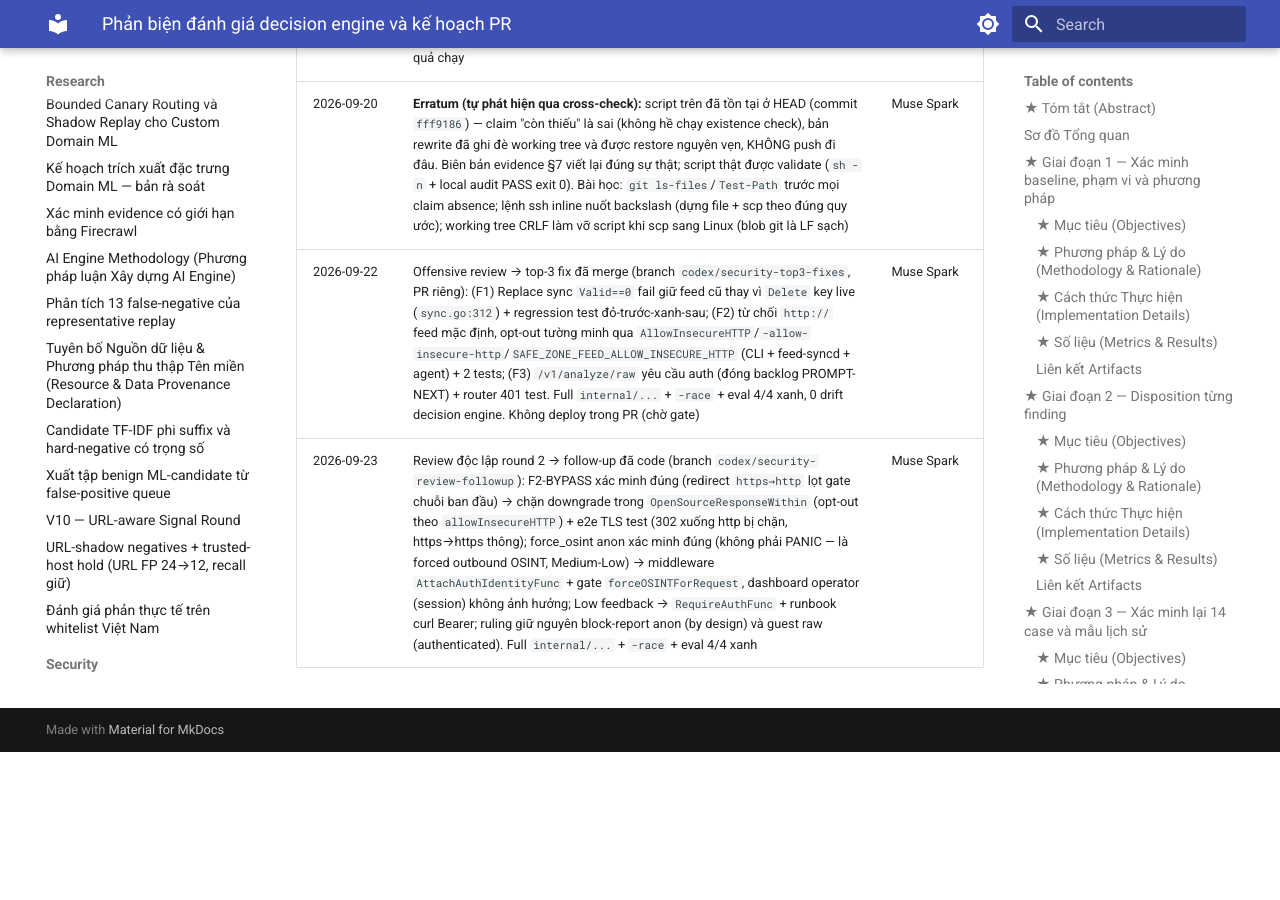
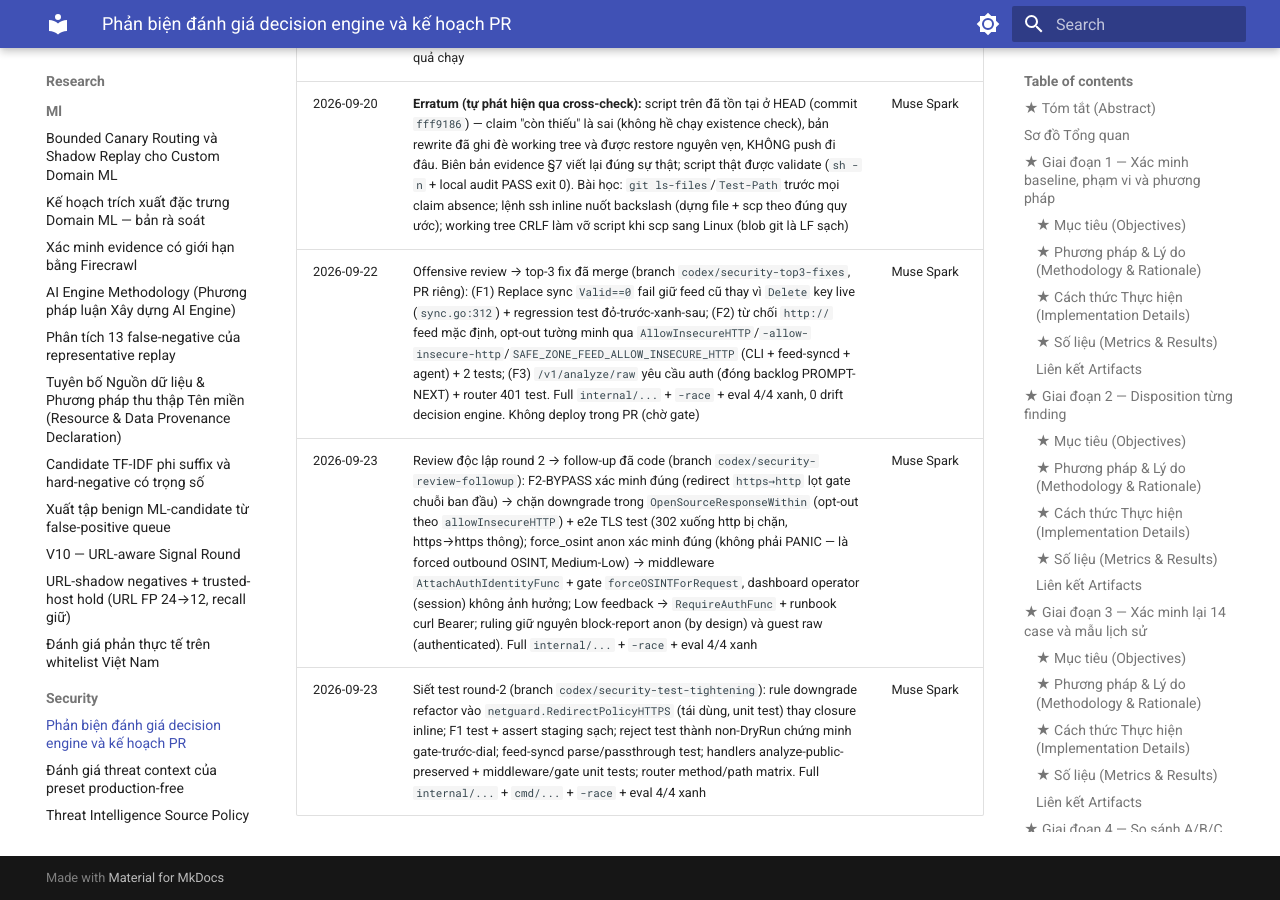
Before and after one commit to vmcchooky/safe-zone, an MkDocs documentation site: the page built from docs/research/security/decision-engine-rebuttal-plan.md, in a window 1280 px wide and 900 px high, scrolled down 25387 px. Built offline with MkDocs 1.6.1 and Material for MkDocs 9.7.7, drawn with Linux system fonts in a browser that asks for light colours; before the commit the page ends 26139 px from its top, so only the background shows below that.

Commit message:
docs(security): record test-tightening round

```diff
--- a/docs/research/security/decision-engine-rebuttal-plan.md
+++ b/docs/research/security/decision-engine-rebuttal-plan.md
@@ -438,3 +438,4 @@
 | 2026-09-20 | **Erratum (tự phát hiện qua cross-check):** script trên đã tồn tại ở HEAD (commit `fff9186`) — claim "còn thiếu" là sai (không hề chạy existence check), bản rewrite đã ghi đè working tree và được restore nguyên vẹn, KHÔNG push đi đâu. Biên bản evidence §7 viết lại đúng sự thật; script thật được validate (`sh -n` + local audit PASS exit 0). Bài học: `git ls-files`/`Test-Path` trước mọi claim absence; lệnh ssh inline nuốt backslash (dựng file + scp theo đúng quy ước); working tree CRLF làm vỡ script khi scp sang Linux (blob git là LF sạch) | Muse Spark |
 | 2026-09-22 | Offensive review → top-3 fix đã merge (branch `codex/security-top3-fixes`, PR riêng): (F1) Replace sync `Valid==0` fail giữ feed cũ thay vì `Delete` key live (`sync.go:312`) + regression test đỏ-trước-xanh-sau; (F2) từ chối `http://` feed mặc định, opt-out tường minh qua `AllowInsecureHTTP`/`-allow-insecure-http`/`SAFE_ZONE_FEED_ALLOW_INSECURE_HTTP` (CLI + feed-syncd + agent) + 2 tests; (F3) `/v1/analyze/raw` yêu cầu auth (đóng backlog PROMPT-NEXT) + router 401 test. Full `internal/...` + `-race` + eval 4/4 xanh, 0 drift decision engine. Không deploy trong PR (chờ gate) | Muse Spark |
 | 2026-09-23 | Review độc lập round 2 → follow-up đã code (branch `codex/security-review-followup`): F2-BYPASS xác minh đúng (redirect `https→http` lọt gate chuỗi ban đầu) → chặn downgrade trong `OpenSourceResponseWithin` (opt-out theo `allowInsecureHTTP`) + e2e TLS test (302 xuống http bị chặn, https→https thông); force_osint anon xác minh đúng (không phải PANIC — là forced outbound OSINT, Medium-Low) → middleware `AttachAuthIdentityFunc` + gate `forceOSINTForRequest`, dashboard operator (session) không ảnh hưởng; Low feedback → `RequireAuthFunc` + runbook curl Bearer; ruling giữ nguyên block-report anon (by design) và guest raw (authenticated). Full `internal/...` + `-race` + eval 4/4 xanh | Muse Spark |
+| 2026-09-23 | Siết test round-2 (branch `codex/security-test-tightening`): rule downgrade refactor vào `netguard.RedirectPolicyHTTPS` (tái dùng, unit test) thay closure inline; F1 test + assert staging sạch; reject test thành non-DryRun chứng minh gate-trước-dial; feed-syncd parse/passthrough test; handlers analyze-public-preserved + middleware/gate unit tests; router method/path matrix. Full `internal/...` + `cmd/...` + `-race` + eval 4/4 xanh | Muse Spark |
```
